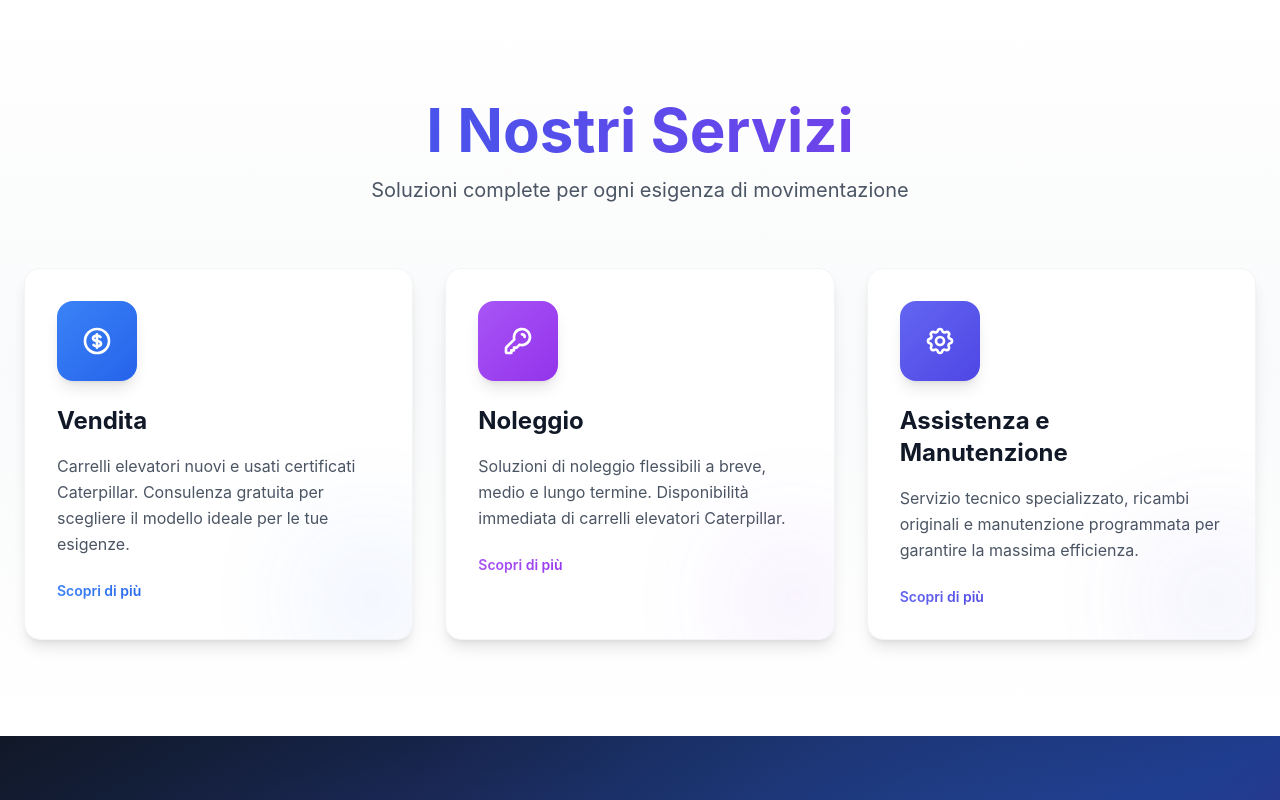
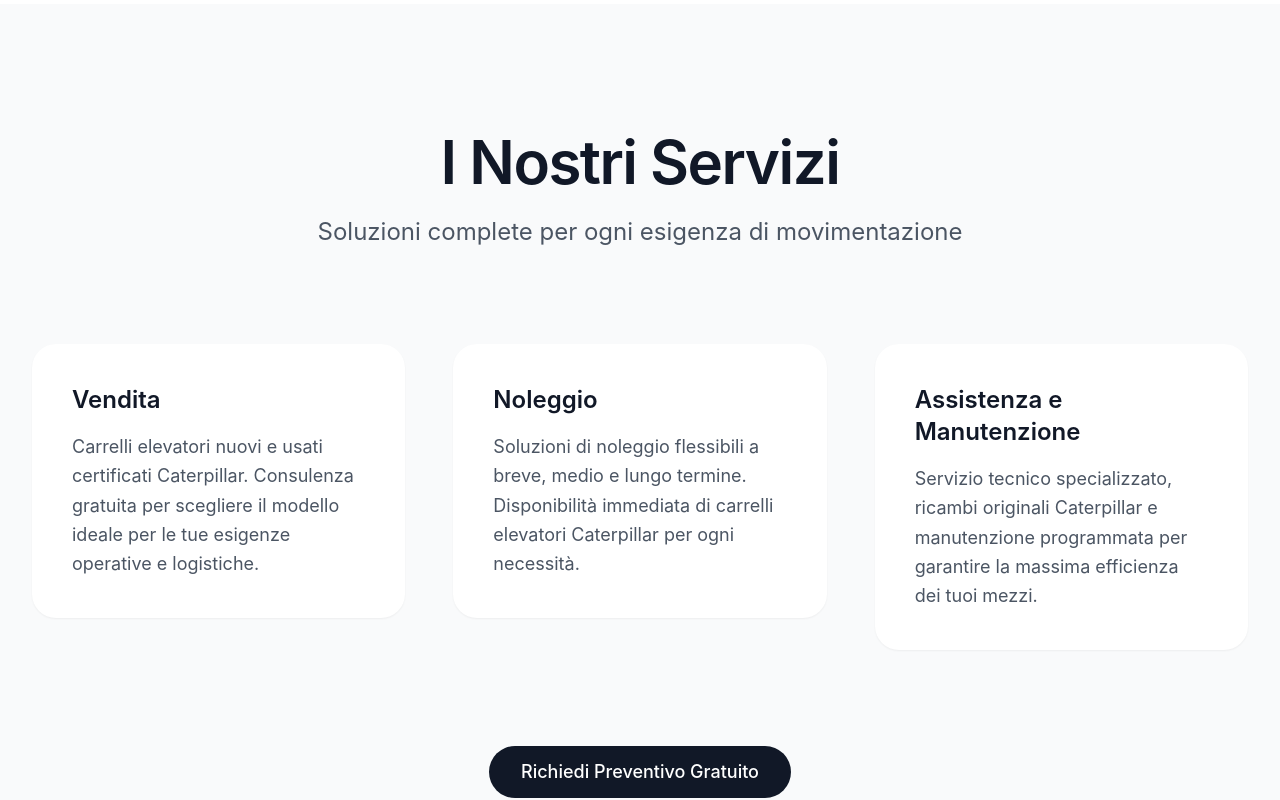
Before and after one commit to MvcIt00/html-starter, a Next.js app: page / in a window 1280 px wide. Shown: the part 1520-2320 px from the top of the page. Built offline with nearby package versions, Linux system fonts and the light colour scheme.

Commit message:
Clean Apple-style Services: remove icons, borders
Updated service descriptions for clarity and detail.

```diff
--- a/app/components/Services.tsx
+++ b/app/components/Services.tsx
@@ -4,86 +4,59 @@ export default function Services() {
   const services = [
     {
       id: 1,
-      icon: (
-        <svg className="w-8 h-8 text-white" fill="none" viewBox="0 0 24 24" stroke="currentColor">
-          <path strokeLinecap="round" strokeLinejoin="round" strokeWidth={2} d="M12 8c-1.657 0-3 .895-3 2s1.343 2 3 2 3 .895 3 2-1.343 2-3 2m0-8c1.11 0 2.08.402 2.599 1M12 8V7m0 1v8m0 0v1m0-1c-1.11 0-2.08-.402-2.599-1M21 12a9 9 0 11-18 0 9 9 0 0118 0z" />
-        </svg>
-      ),
       title: 'Vendita',
-      description: 'Carrelli elevatori nuovi e usati certificati Caterpillar. Consulenza gratuita per scegliere il modello ideale per le tue esigenze.',
-      gradient: 'from-blue-500 to-blue-600'
+      description: 'Carrelli elevatori nuovi e usati certificati Caterpillar. Consulenza gratuita per scegliere il modello ideale per le tue esigenze operative e logistiche.',
     },
     {
       id: 2,
-      icon: (
-        <svg className="w-8 h-8 text-white" fill="none" viewBox="0 0 24 24" stroke="currentColor">
-          <path strokeLinecap="round" strokeLinejoin="round" strokeWidth={2} d="M15 7a2 2 0 012 2m4 0a6 6 0 01-7.743 5.743L11 17H9v2H7v2H4a1 1 0 01-1-1v-2.586a1 1 0 01.293-.707l5.964-5.964A6 6 0 1121 9z" />
-        </svg>
-      ),
       title: 'Noleggio',
-      description: 'Soluzioni di noleggio flessibili a breve, medio e lungo termine. Disponibilità immediata di carrelli elevatori Caterpillar.',
-      gradient: 'from-purple-500 to-purple-600'
+      description: 'Soluzioni di noleggio flessibili a breve, medio e lungo termine. Disponibilità immediata di carrelli elevatori Caterpillar per ogni necessità.',
     },
     {
       id: 3,
-      icon: (
-        <svg className="w-8 h-8 text-white" fill="none" viewBox="0 0 24 24" stroke="currentColor">
-          <path strokeLinecap="round" strokeLinejoin="round" strokeWidth={2} d="M10.325 4.317c.426-1.756 2.924-1.756 3.35 0a1.724 1.724 0 002.573 1.066c1.543-.94 3.31.826 2.37 2.37a1.724 1.724 0 001.065 2.572c1.756.426 1.756 2.924 0 3.35a1.724 1.724 0 00-1.066 2.573c.94 1.543-.826 3.31-2.37 2.37a1.724 1.724 0 00-2.572 1.065c-.426 1.756-2.924 1.756-3.35 0a1.724 1.724 0 00-2.573-1.066c-1.543.94-3.31-.826-2.37-2.37a1.724 1.724 0 00-1.065-2.572c-1.756-.426-1.756-2.924 0-3.35a1.724 1.724 0 001.066-2.573c-.94-1.543.826-3.31 2.37-2.37.996.608 2.296.07 2.572-1.065z" />
-          <path strokeLinecap="round" strokeLinejoin="round" strokeWidth={2} d="M15 12a3 3 0 11-6 0 3 3 0 016 0z" />
-        </svg>
-      ),
       title: 'Assistenza e Manutenzione',
-      description: 'Servizio tecnico specializzato, ricambi originali e manutenzione programmata per garantire la massima efficienza.',
-      gradient: 'from-indigo-500 to-indigo-600'
-    }
+      description: 'Servizio tecnico specializzato, ricambi originali Caterpillar e manutenzione programmata per garantire la massima efficienza dei tuoi mezzi.',
+    },
   ]
 
   return (
-    <section id="servizi" className="py-24 bg-gradient-to-b from-white via-gray-50 to-white">
-      <div className="container mx-auto px-6">
-        <div className="text-center mb-16">
-          <h2 className="text-5xl md:text-6xl font-bold mb-4 bg-gradient-to-r from-blue-600 to-purple-600 text-transparent bg-clip-text">
+    <section id="servizi" className="py-32 bg-gray-50">
+      <div className="container mx-auto px-8">
+        {/* Header */}
+        <div className="text-center mb-24 space-y-6">
+          <h2 className="text-5xl md:text-6xl font-semibold tracking-tight text-gray-900">
             I Nostri Servizi
           </h2>
-          <p className="text-xl text-gray-600 max-w-2xl mx-auto">
+          <p className="text-xl md:text-2xl text-gray-600 font-normal max-w-3xl mx-auto">
             Soluzioni complete per ogni esigenza di movimentazione
           </p>
         </div>
 
-        <div className="grid md:grid-cols-3 gap-8">
+        {/* Services Grid */}
+        <div className="grid md:grid-cols-3 gap-12">
           {services.map((service) => (
-            <div
-              key={service.id}
-              className="group relative bg-white rounded-2xl p-8 shadow-lg hover:shadow-2xl transition-all duration-500 hover:-translate-y-2 overflow-hidden border border-gray-100"
-            >
-              {/* Gradient overlay on hover */}
-              <div className={`absolute inset-0 bg-gradient-to-br ${service.gradient} opacity-0 group-hover:opacity-5 transition-opacity duration-500`} />
-
-              {/* Icon with gradient background */}
-              <div className={`relative w-20 h-20 mb-6 rounded-2xl bg-gradient-to-br ${service.gradient} flex items-center justify-center transform group-hover:scale-110 group-hover:rotate-3 transition-all duration-500 shadow-lg`}>
-                {service.icon}
-              </div>
-
-              {/* Content */}
-              <div className="relative">
-                <h3 className="text-2xl font-bold mb-4 text-gray-900 group-hover:text-blue-600 transition-colors duration-300">
+            <div key={service.id} className="space-y-6">
+              {/* Clean minimal card */}
+              <div className="bg-white rounded-3xl p-10 shadow-sm hover:shadow-md transition-shadow duration-300">
+                <h3 className="text-2xl font-semibold text-gray-900 mb-4">
                   {service.title}
                 </h3>
-                <p className="text-gray-600 leading-relaxed mb-6">
+                <p className="text-lg text-gray-600 leading-relaxed">
                   {service.description}
                 </p>
-
-                {/* Call to action */}
-                <button className={`text-sm font-semibold bg-gradient-to-r ${service.gradient} text-transparent bg-clip-text group-hover:underline flex items-center gap-2`}>
-                  Scopri di più
-                  <span className="transform group-hover:translate-x-1 transition-transform">→</span>
-                </button>
               </div>
-
-              {/* Decorative element */}
-              <div className={`absolute -bottom-2 -right-2 w-24 h-24 bg-gradient-to-br ${service.gradient} rounded-full blur-3xl opacity-20 group-hover:opacity-30 transition-opacity duration-500`} />
             </div>
           ))}
+        </div>
+
+        {/* CTA Section */}
+        <div className="text-center mt-24">
+          <a
+            href="#contatti"
+            className="inline-block px-8 py-3 text-lg font-medium text-white bg-gray-900 rounded-full hover:bg-gray-800 transition-colors duration-200"
+          >
+            Richiedi Preventivo Gratuito
+          </a>
         </div>
       </div>
     </section>
```
